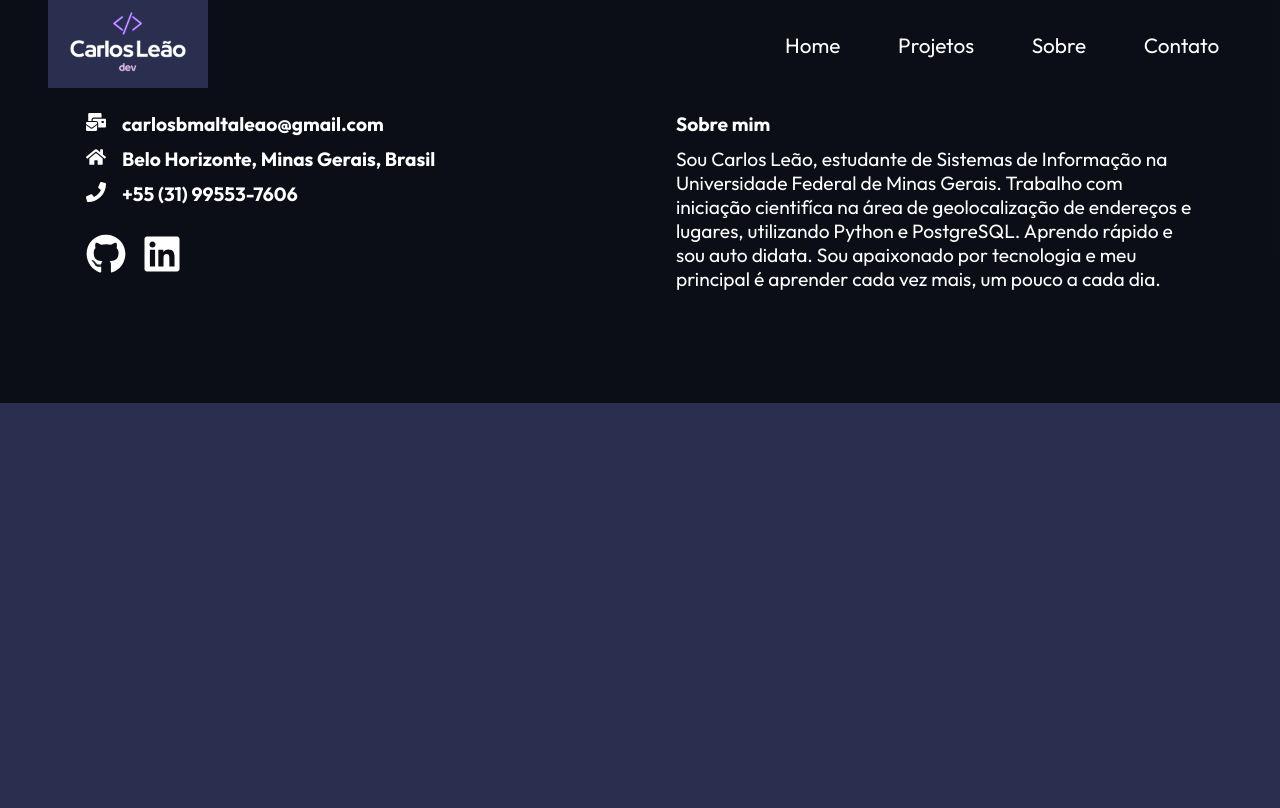
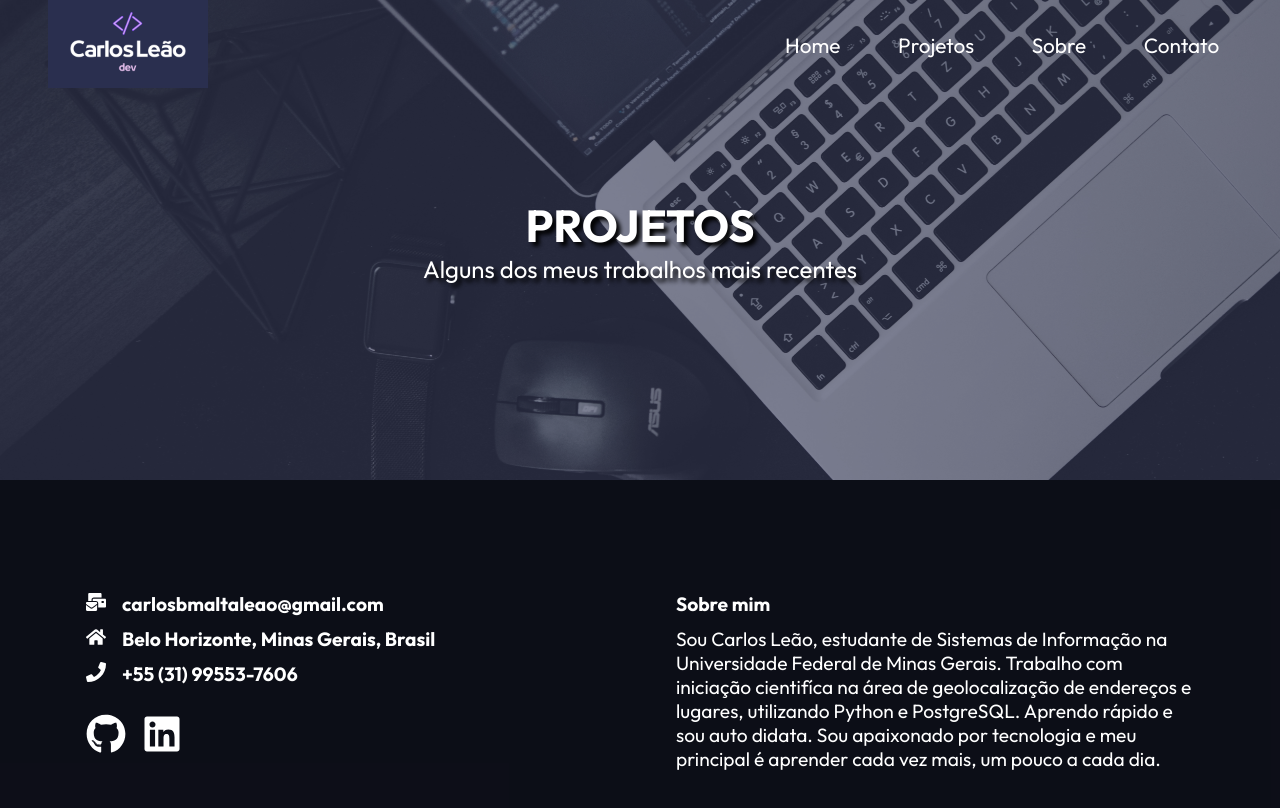
Before and after one commit to Chbmleao/Carlos-Portfolio, a React (Create React App) app: page /project in a window 1280 px wide. Shown: the top 808 px of the page. Built offline with nearby package versions, Linux system fonts and the light colour scheme.

Commit message:
Add hero image to project page

```diff
--- a/src/routes/Project.js
+++ b/src/routes/Project.js
@@ -1,11 +1,16 @@
 import React from "react";
 import Navbar from "../components/Navbar";
 import Footer from "../components/Footer";
+import HeroImg2 from "../components/HeroImg2";
 
 const Project = () => {
   return (
     <div>
       <Navbar />
+      <HeroImg2
+        heading="PROJETOS"
+        text="Alguns dos meus trabalhos mais recentes"
+      />
       <Footer />
     </div>
   );
```
